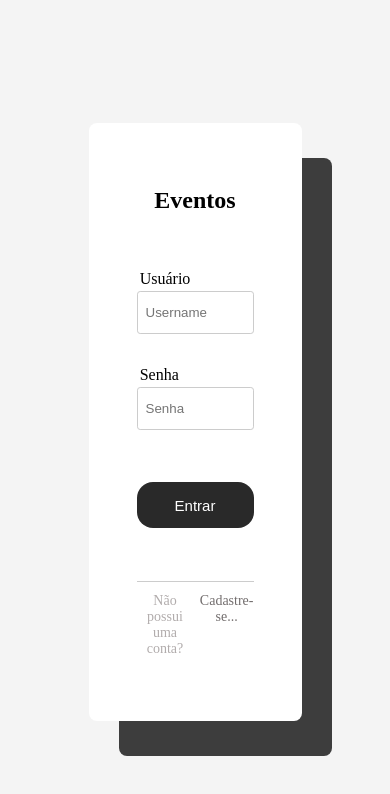
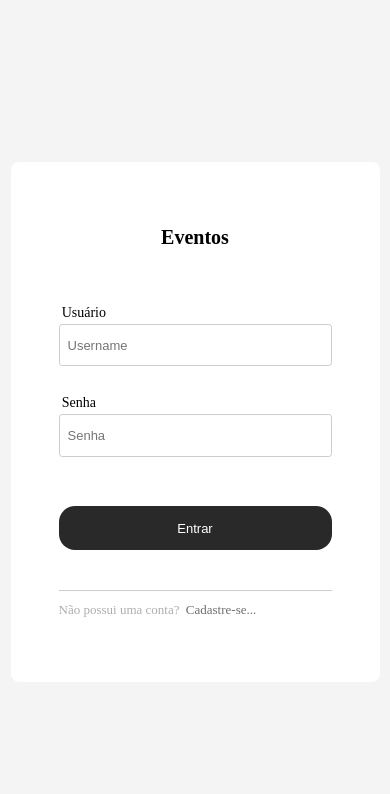
Before and after one commit to JAndersonArruda/projeto-final-prometheus, a React (Vite) app in the folder eventos-app/: page /account/login in a window 390 px wide. Shown: the top 794 px of the page. Built offline with nearby package versions, Linux system fonts and the light colour scheme.

Commit message:
styles: responsividade dos formularios de conta

```diff
--- a/eventos-app/src/components/FormUser/formUser.css
+++ b/eventos-app/src/components/FormUser/formUser.css
@@ -81,3 +81,36 @@
 .element-user label {
     margin: 0 0 .2rem .2rem;
 }
+
+
+@media (max-width: 901px) {
+    .form-user {
+        width: 50%;
+    }
+}
+
+@media (max-width: 451px) {
+    .form-user {
+        width: 70%;
+    }
+
+    .element-user label, .element-type-input label{
+        font-size: 14px;
+    }
+
+    .element-user input, .element-submit-user input {
+        font-size: 13px
+    }
+
+    .element-type-input input {
+        transform: scale(1.3);
+    }
+
+    .element-user {
+        padding-bottom: .8rem;
+    }
+
+    .element-submit-user {
+        padding-bottom:2rem;
+    }
+}
--- a/eventos-app/src/pages/Account/Account.tsx
+++ b/eventos-app/src/pages/Account/Account.tsx
@@ -19,7 +19,7 @@ export default function Account() {
         <>
             <div className="container-account">
                 <div className="container-title">
-                    <h2>Eventos</h2>
+                    <h2 className="titulo-form-account">Eventos</h2>
                 </div>
                 <FormUser
                     modo={action}
--- a/eventos-app/src/pages/Account/account.css
+++ b/eventos-app/src/pages/Account/account.css
@@ -46,3 +46,30 @@
 .container-link a {
     color: #726d6d;
 }
+
+
+@media (max-width: 900px) {
+    .container-title, .container-link {
+        width: 50%;
+    }
+}
+
+@media (max-width: 451px) {
+    .container-title, .container-link {
+        width: 70%;
+    }
+
+    .container-title, .container-link, .form-user{
+        -webkit-box-shadow: 0px 0px;
+        -moz-box-shadow: 0px 0px;
+        box-shadow: 0px 0px;
+    }
+
+    .titulo-form-account {
+        font-size: 20px;
+    }
+
+    .container-link p, .container-link a {
+        font-size: 13px;
+    }
+}
```
